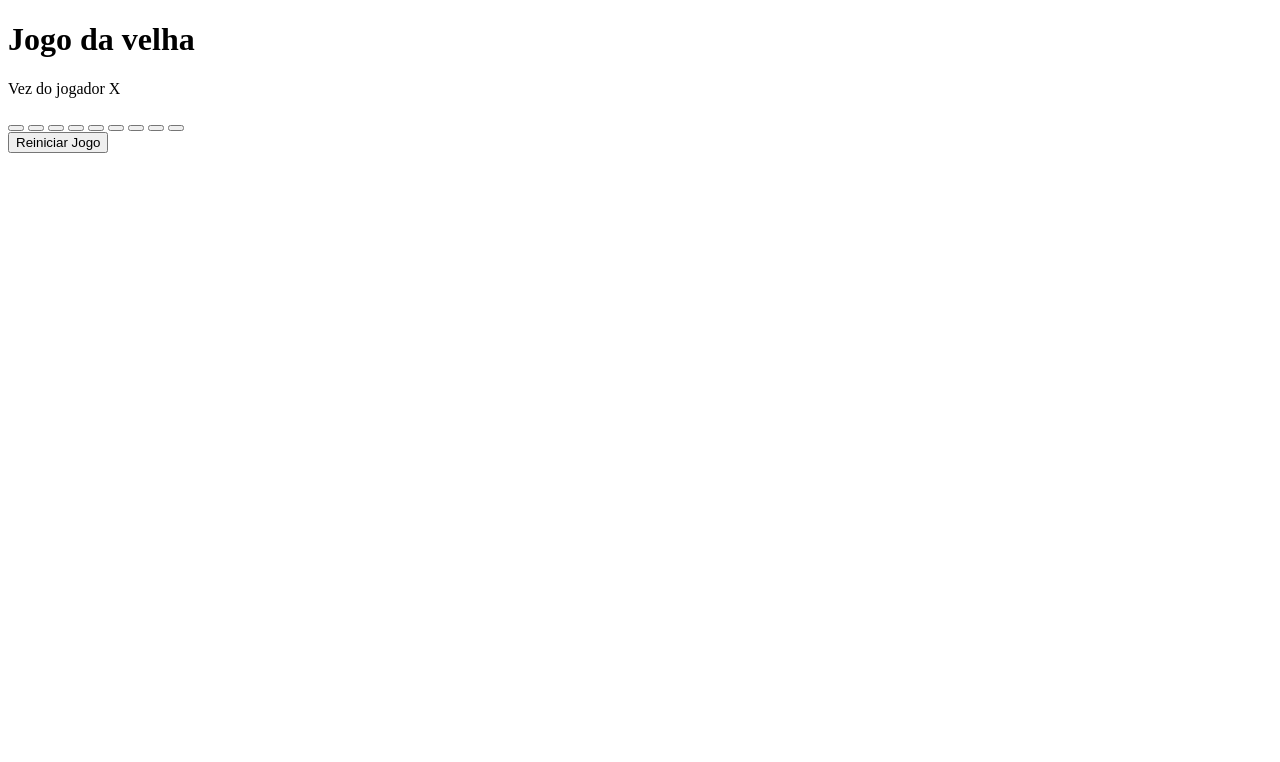
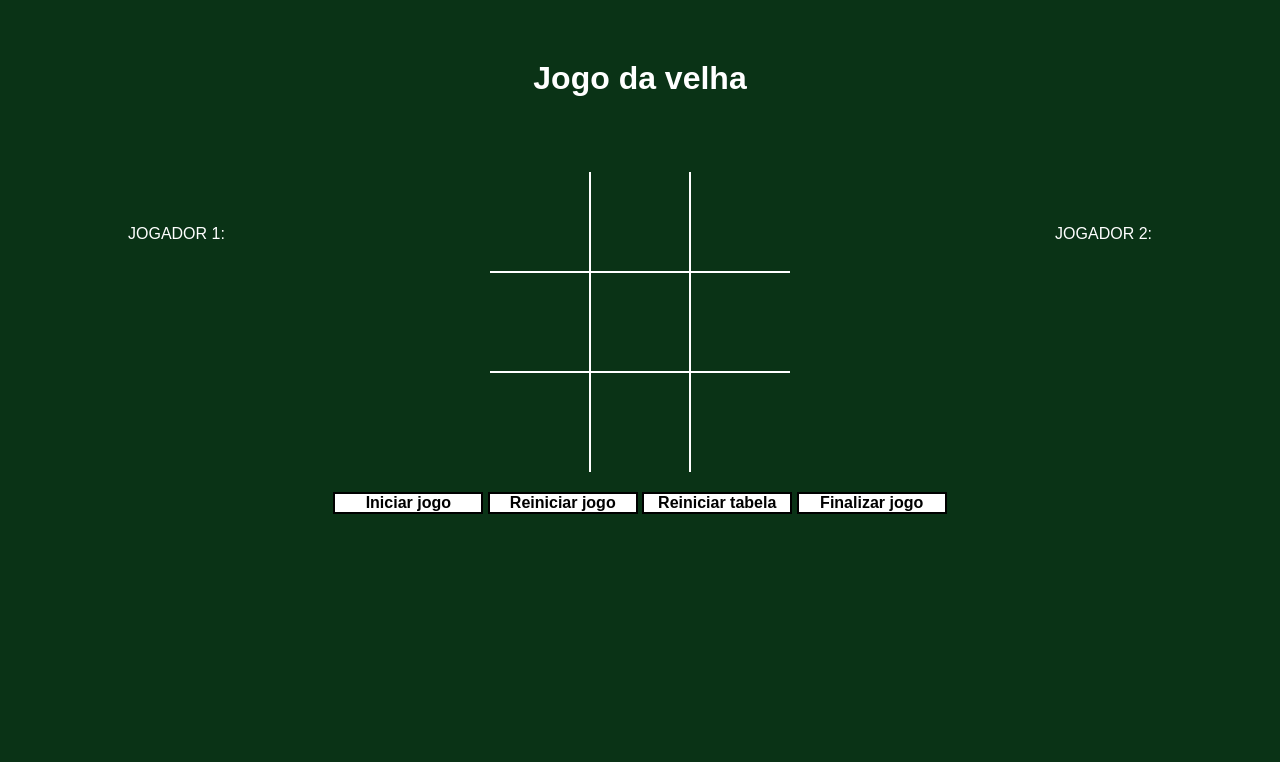
Before and after one commit to loizecoutinho/Jogo_da_Velha, a plain HTML site: page index.html in a window 1280 px wide. Drawn offline with Linux system fonts and the light colour scheme; files that its build step writes are made by us from their sources.

Commit message:
feat: estilização e marcação na estrutura do jogo da velha.

```diff
--- a/css/style.css
+++ b/css/style.css
@@ -0,0 +1,112 @@
+*{
+    margin: 0;
+    padding: 0;
+    box-sizing: border-box;
+}
+
+body {
+    font-family: 'Arial', sans-serif;
+    background-color: #0A3316;
+    display: flex;
+    flex-direction: column;
+    align-items: center;
+    justify-content: flex-start;
+    height: 100vh;
+}
+
+h1 {
+    color: #fff;
+    margin-bottom: 75px;
+    margin-top: 20%;
+    text-align: center;
+}
+
+.status {
+    position: absolute;
+    top: 28%;
+    left: 10%;
+    transform: translateY(-50%);
+    color: #fff;
+    margin-top: 10px;
+    text-align: left;
+}
+.status2 {
+    position: absolute;
+    top: 28%;
+    right: 10%;
+    transform: translateY(-50%);
+    color: #fff;
+    margin-top: 10px;
+    text-align: right;
+}
+
+/* Desenho das linhas horizontais e verticais  */
+#board{
+    display: grid;
+    grid-template-columns: repeat(3, 100px);
+    grid-template-rows: repeat(3, 100px);
+    gap: 0px;
+    margin: 20px 0;
+
+    background-image: linear-gradient(to right,
+    transparent 0,
+    transparent 99px,
+   white 99px,
+   white 101px,
+    transparent 101px), linear-gradient(to right,
+    transparent 0,
+    transparent 199px,
+   white 199px,
+   white 201px,
+    transparent 201px) ,linear-gradient(to bottom,
+    transparent 0,
+    transparent 99px,
+    white 99px,
+    white 101px,
+    transparent 101px),
+    linear-gradient(to bottom,
+    transparent 0,
+    transparent 199px,
+    white 199px,
+    white 201px,
+    transparent 201px);
+
+}
+
+.cell {
+    background-color: transparent;
+    border: none;
+    font-size: 2.5rem;
+    cursor: pointer;
+    display: flex;
+    justify-content: center;
+    align-items: center;
+}
+
+.cell:hover{
+    transform: translateX(-4px) scale(1.03);
+    background: gray ;
+    box-shadow: #0A3316;
+}
+
+#control-bnt{
+    display: flex;
+    justify-content: center;
+    align-items: center;
+    gap: 10px;
+    margin-top: 80px;
+    flex-wrap: wrap;
+
+}
+
+.control-bnt button{
+    padding: 10 px 20 px;
+    min-width: 150px;
+    margin-bottom: 40%;
+    border: 2px solid black;
+    font-size: 16px;
+    font-weight: 600;
+    cursor: pointer;
+    background-color: #fff;
+
+}
--- a/index.html
+++ b/index.html
@@ -4,12 +4,13 @@
     <meta charset="UTF-8">
     <meta name="viewport" content="width=device-width, initial-scale=1.0">
     <title>Jogo da velha</title>
-    <link rel="stylesheet" href="style.css">
+    <link rel="stylesheet" href="css/style.css">
 </head>
 <body>
     <main class="container">
         <h1>Jogo da velha</h1>
-        <p id="status" class="status">Vez do jogador X</p>
+        <p id="status" class="status">JOGADOR 1:</p>
+        <p id = "status2" class ="status2">JOGADOR 2:</p>
 
         <section id="board" class="board" aria-label="Tabuleiro do jogo da Velha">
             <button class="cell" data-index="0" aria-label="Casa 1"></button>
@@ -23,8 +24,13 @@
             <button class="cell" data-index="8" aria-label="Casa 9"></button>
         </section>
 
-        <button id="reset" class="reset-button">Reiniciar Jogo</button>
+    </main>
 
+    <main class="control-bnt">
+        <button id="start" class="start-button">Iniciar jogo</button>
+        <button id="reset" class="reset-button">Reiniciar jogo</button>
+        <button id="reset2" class="reset2-button">Reiniciar tabela</button>
+        <button id="reset3" class="reset3-button">Finalizar jogo</button>
     </main>
 
 </body>
```
